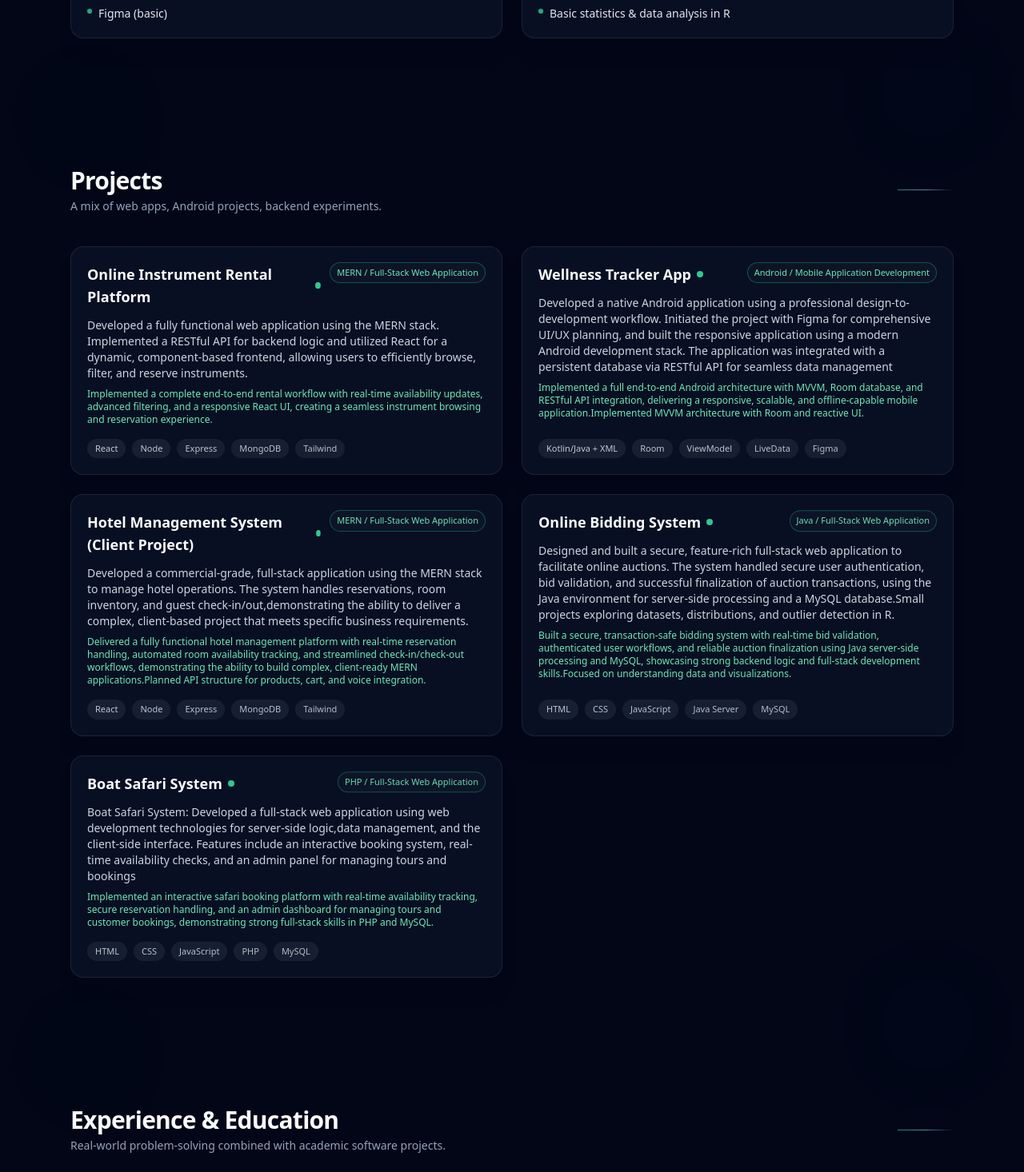
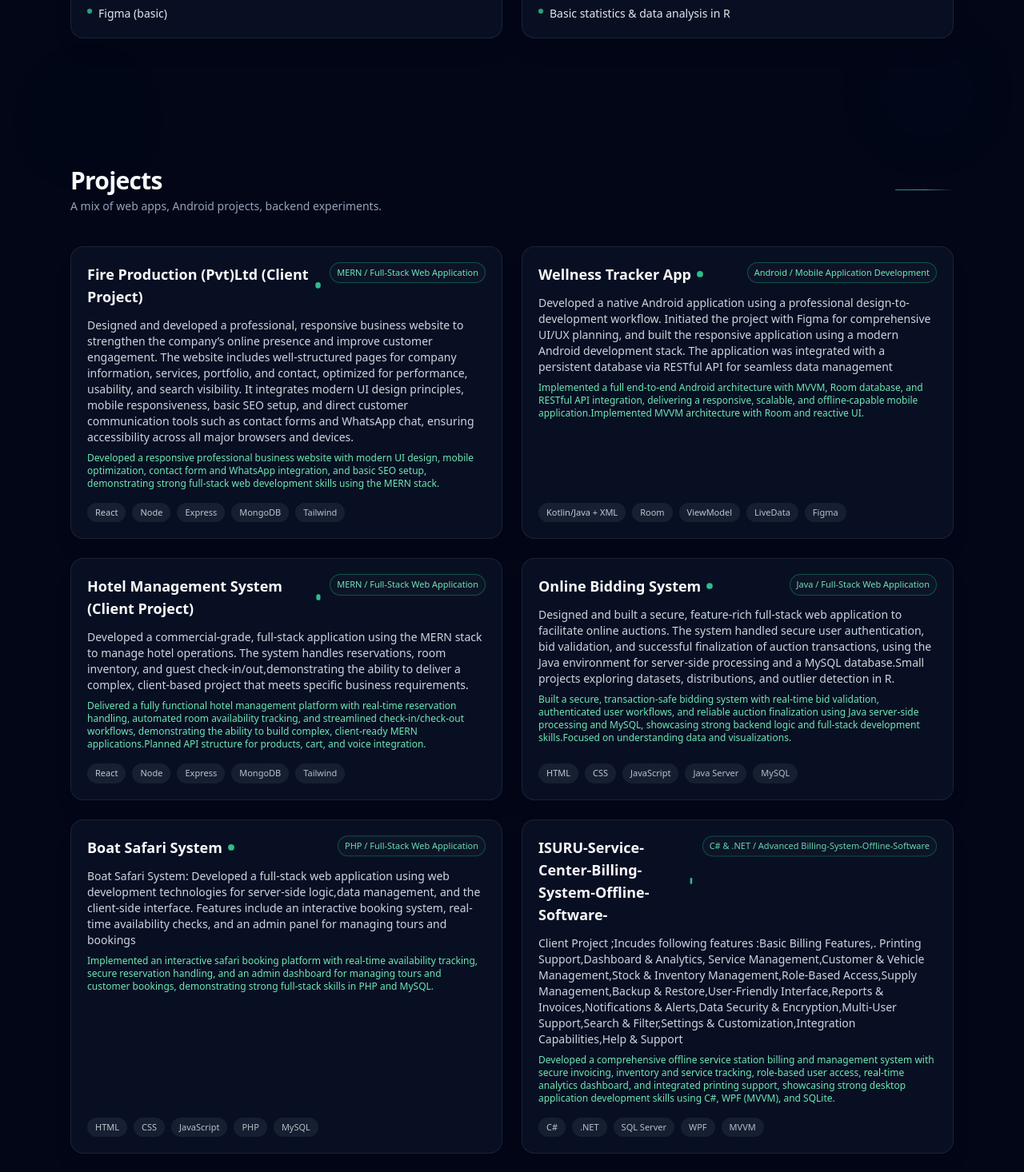
Before and after one commit to ravinduravisara/Ravindu-Ravisara-Portfolio, a React (Vite) app in the folder frontend/: page / in a window 1280 px wide. Shown: the part 1330-2796 px from the top of the page at 80% size. Built offline with nearby package versions, Linux system fonts and the light colour scheme.

Commit message:
Update Projects.jsx

```diff
--- a/frontend/src/components/Projects.jsx
+++ b/frontend/src/components/Projects.jsx
@@ -3,13 +3,14 @@ import { motion } from "framer-motion";
 
 const projects = [
   {
-    title: "Online Instrument Rental Platform ",
+    title: "Fire Production (Pvt)Ltd (Client Project)",
     category: "MERN / Full-Stack Web Application",
     description:
-      "Developed a fully functional web application using the MERN stack. Implemented a RESTful API for backend logic and utilized React for a dynamic, component-based frontend, allowing users to efficiently browse, filter, and reserve instruments.",
+      "Designed and developed a professional, responsive business website to strengthen the company’s online presence and improve customer engagement. The website includes well-structured pages for company information, services, portfolio, and contact, optimized for performance, usability, and search visibility. It integrates modern UI design principles, mobile responsiveness, basic SEO setup, and direct customer communication tools such as contact forms and WhatsApp chat, ensuring accessibility across all major browsers and devices.",
     tech: ["React", "Node", "Express", "MongoDB", "Tailwind"],
     highlight:
-      "Implemented a complete end-to-end rental workflow with real-time availability updates, advanced filtering, and a responsive React UI, creating a seamless instrument browsing and reservation experience.",
+      "Developed a responsive professional business website with modern UI design, mobile optimization, contact form and WhatsApp integration, and basic SEO setup, demonstrating strong full-stack web development skills using the MERN stack.",
+    url: "https://fireproductions.lk/",
   },
   {
     title: "Wellness Tracker App",
@@ -18,6 +19,7 @@ const projects = [
       "Developed a native Android application using a professional design-to-development workflow. Initiated the project with Figma for comprehensive UI/UX planning, and built the responsive application using a modern Android development stack. The application was integrated with a persistent database via RESTful API for seamless data management",
     tech: ["Kotlin/Java + XML", "Room", "ViewModel", "LiveData", "Figma"],
     highlight: "Implemented a full end-to-end Android architecture with MVVM, Room database, and RESTful API integration, delivering a responsive, scalable, and offline-capable mobile application.Implemented MVVM architecture with Room and reactive UI.",
+    url: "https://github.com/ravinduravisara/EcoTrack.git",
   },
   {
     title: "Hotel Management System (Client Project)",
@@ -27,6 +29,7 @@ const projects = [
     tech: ["React", "Node", "Express", "MongoDB", "Tailwind"],
     highlight:
       "Delivered a fully functional hotel management platform with real-time reservation handling, automated room availability tracking, and streamlined check-in/check-out workflows, demonstrating the ability to build complex, client-ready MERN applications.Planned API structure for products, cart, and voice integration.",
+    url: "https://github.com/ravinduravisara/Green-Pasture-Hotel.git",
   },
   {
     title: "Online Bidding System",
@@ -35,6 +38,7 @@ const projects = [
       "Designed and built a secure, feature-rich full-stack web application to facilitate online auctions. The system handled secure user authentication, bid validation, and successful finalization of auction transactions, using the Java environment for server-side processing and a MySQL database.Small projects exploring datasets, distributions, and outlier detection in R.",
     tech: ["HTML","CSS","JavaScript","Java Server","MySQL"],
     highlight: "Built a secure, transaction-safe bidding system with real-time bid validation, authenticated user workflows, and reliable auction finalization using Java server-side processing and MySQL, showcasing strong backend logic and full-stack development skills.Focused on understanding data and visualizations.",
+    url: "https://github.com/DinithaR/BidMaster.git",
   },
   {
     title: "Boat Safari System",
@@ -43,6 +47,26 @@ const projects = [
       "Boat Safari System: Developed a full-stack web application using web development technologies for server-side logic,data management, and the client-side interface. Features include an interactive booking system, real-time availability checks, and an admin panel for managing tours and bookings",
     tech: ["HTML","CSS","JavaScript","PHP","MySQL"],
     highlight: "Implemented an interactive safari booking platform with real-time availability tracking, secure reservation handling, and an admin dashboard for managing tours and customer bookings, demonstrating strong full-stack skills in PHP and MySQL.",
+    url: "https://github.com/ravinduravisara/Boat-Safari-System.git",
+  },
+  {
+    title: "ISURU-Service-Center-Billing-System-Offline-Software-",
+    category: "C# & .NET / Advanced Billing-System-Offline-Software",
+    description:
+      "Client Project ;Incudes following features :Basic Billing Features,. Printing Support,Dashboard & Analytics, Service Management,Customer & Vehicle Management,Stock & Inventory Management,Role-Based Access,Supply Management,Backup & Restore,User-Friendly Interface,Reports & Invoices,Notifications & Alerts,Data Security & Encryption,Multi-User Support,Search & Filter,Settings & Customization,Integration Capabilities,Help & Support",
+    tech: [" C#"," .NET"," SQL Server"," WPF"," MVVM"],
+    highlight: "Developed a comprehensive offline service station billing and management system with secure invoicing, inventory and service tracking, role-based user access, real-time analytics dashboard, and integrated printing support, showcasing strong desktop application development skills using C#, WPF (MVVM), and SQLite.",
+    url: "https://github.com/ravinduravisara/ISURU-Service-Center-Billing-System-Offline-Software-.git",
+  },
+  {
+    title: "Online Instrument Rental Platform ",
+    category: "MERN / Full-Stack Web Application",
+    description:
+      "Developed a fully functional web application using the MERN stack. Implemented a RESTful API for backend logic and utilized React for a dynamic, component-based frontend, allowing users to efficiently browse, filter, and reserve instruments.",
+    tech: ["React", "Node", "Express", "MongoDB", "Tailwind"],
+    highlight:
+      "Implemented a complete end-to-end rental workflow with real-time availability updates, advanced filtering, and a responsive React UI, creating a seamless instrument browsing and reservation experience.",
+    url: "https://github.com/DinithaR/TuneShare-ITP.git",
   },
 
 ];
@@ -160,6 +184,7 @@ const Projects = () => {
               flex flex-col
               transition-all duration-300
               hover:shadow-emerald-500/25 hover:border-emerald-500/40
+              cursor-pointer
             "
             variants={cardVariants}
             custom={idx}
@@ -167,6 +192,8 @@ const Projects = () => {
               y: -8,
               scale: 1.02,
             }}
+            onClick={() => project.url && window.open(project.url, '_blank')}
+            aria-label={project.url ? `Open ${project.title}` : project.title}
           >
             <div className="flex items-start justify-between mb-3 gap-3">
               <div className="flex-1">
```
